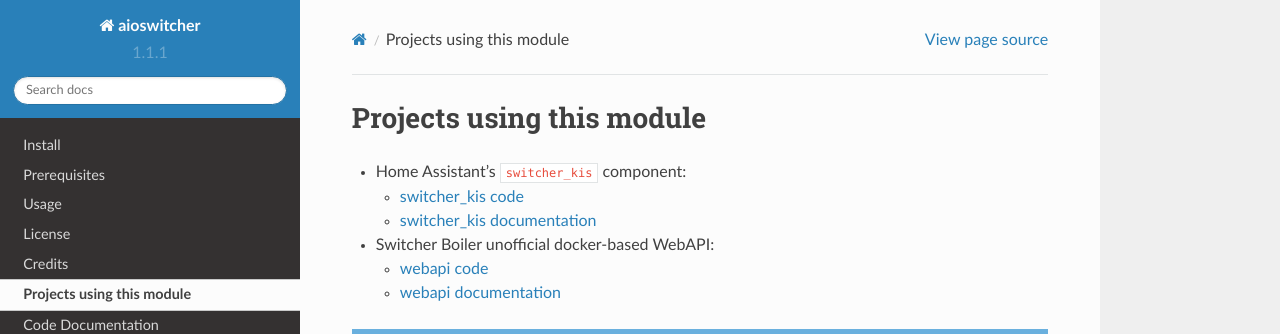
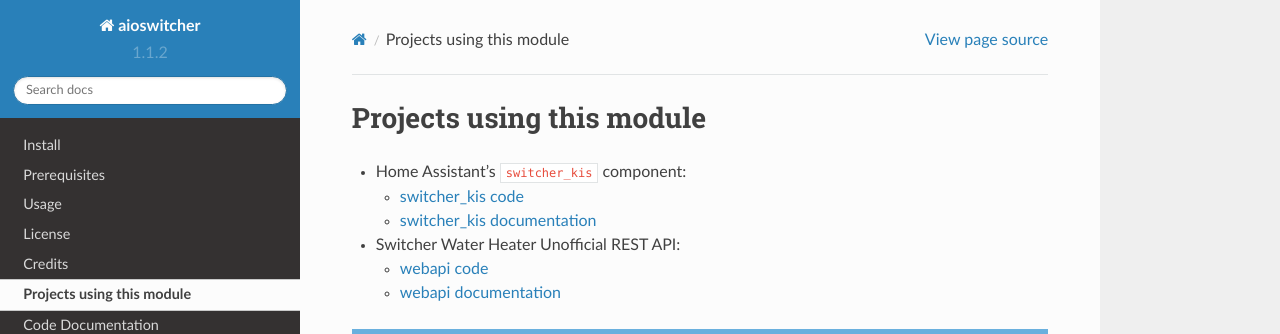
Before and after one commit to TomerFi/aioswitcher, a Sphinx documentation site: the page built from docs/projects.rst, in a window 1280 px wide. Shown: the top 334 px of the page. Built offline with Sphinx 7.4.7 and the Read the Docs theme 2.0.0, drawn with Linux system fonts in a browser that asks for light colours.

Commit message:
Typos + Bumped version to 1.1.2.

```diff
--- a/docs/projects.rst
+++ b/docs/projects.rst
@@ -6,7 +6,7 @@
    *  `switcher_kis code`_
    *  `switcher_kis documentation`_
 
-*  Switcher Boiler unofficial docker-based WebAPI:
+*  Switcher Water Heater Unofficial REST API:
 
    *  `webapi code`_
    *  `webapi documentation`_
@@ -17,6 +17,6 @@
    please let me know (or add it yourself via github).
 
 .. _webapi code: https://github.com/TomerFi/switcher_webapi
-.. _webapi documentation: https://switcher-webapi.readthedocs.io/en/stable/
+.. _webapi documentation: https://switcher-webapi.tomfi.info/
 .. _switcher_kis code: https://github.com/home-assistant/home-assistant/tree/dev/homeassistant/components/switcher_kis
 .. _switcher_kis documentation: https://www.home-assistant.io/components/switcher_kis/
--- a/pyproject.toml
+++ b/pyproject.toml
@@ -4,8 +4,8 @@
 
 [tool.poetry]
 name = "aioswitcher"
-version = "1.1.1"
-description = "Switcher Boiler Unofficial Bridge and API."
+version = "1.1.2"
+description = "Switcher Water Heater Unofficial Bridge and API."
 license = "MIT"
 authors = ["Tomer Figenblat <tomer.figenblat@gmail.com>"]
 readme = "README.md"
```
Also changed, not shown: README.md (+1 -1 lines).
